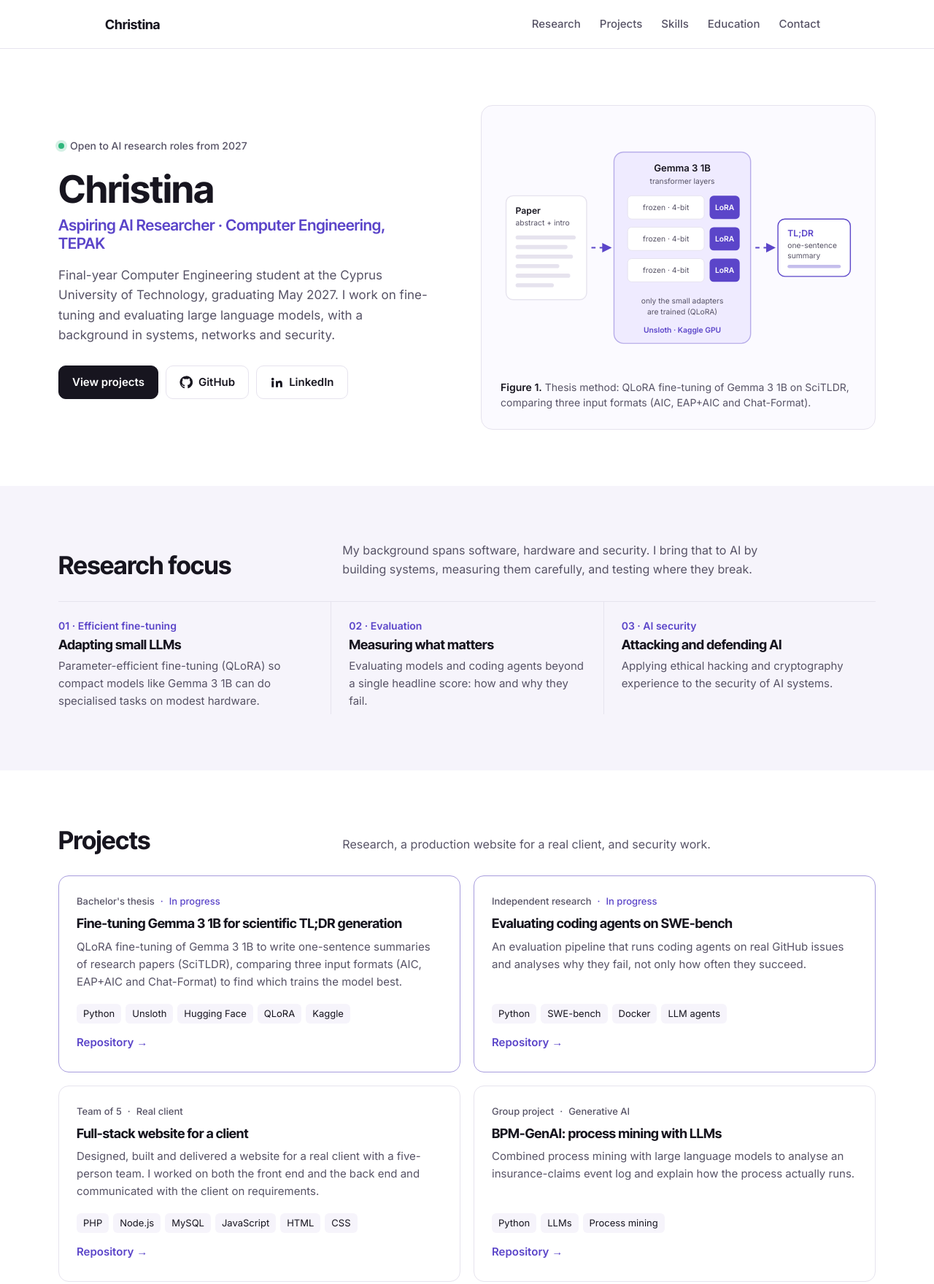
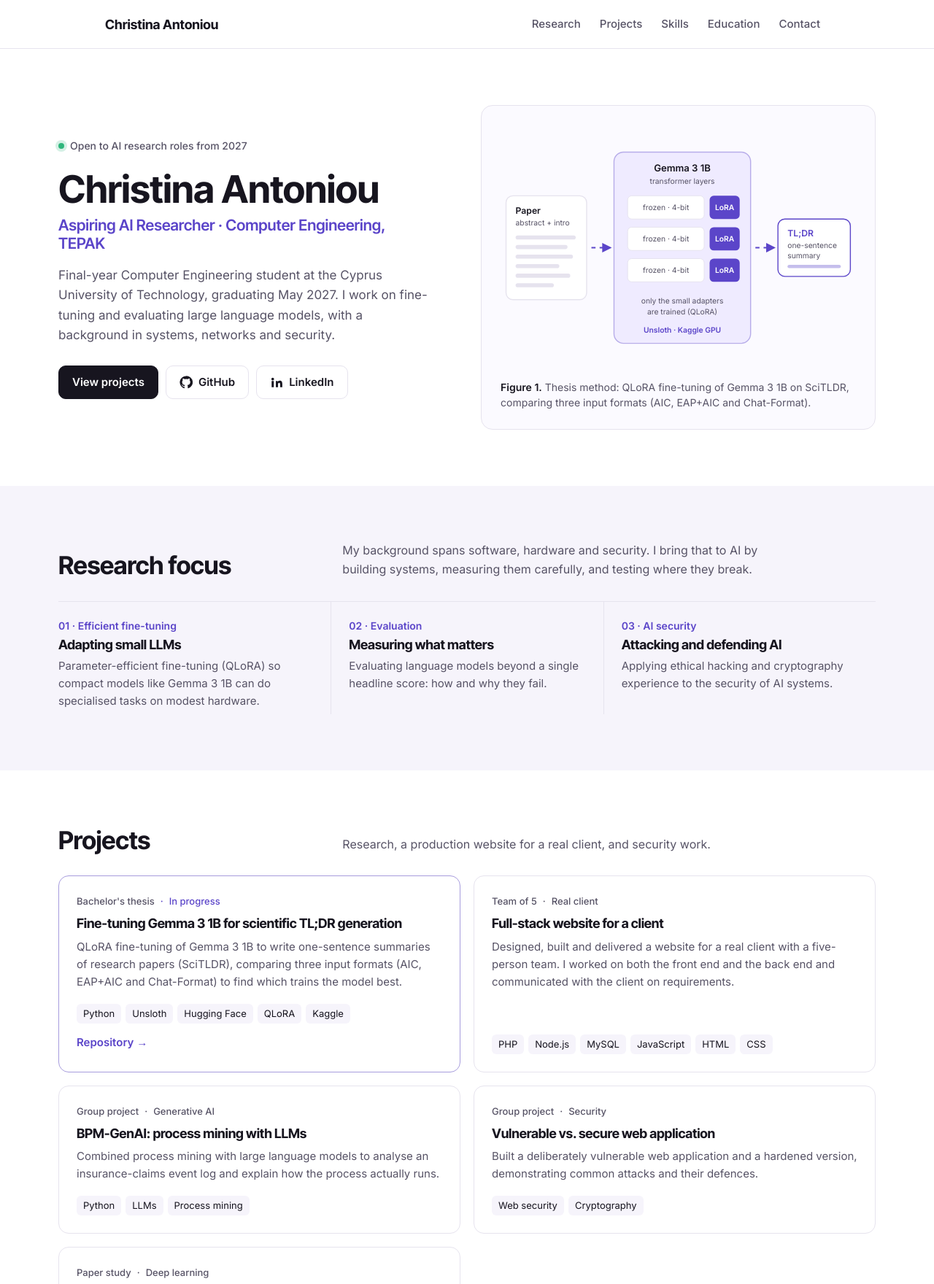
Before and after one commit to chrisanton17/chrisanton17.github.io, a plain HTML site: page index.html in a window 1280 px wide. Shown: the top 1760 px of the page at 73% size. Drawn offline with Linux system fonts and the light colour scheme.

Commit message:
Update portfolio to latest version

```diff
--- a/index.html
+++ b/index.html
@@ -3,8 +3,8 @@
 <head>
 <meta charset="utf-8">
 <meta name="viewport" content="width=device-width, initial-scale=1">
-<title>Christina · AI Researcher</title>
-<meta name="description" content="Christina — Computer Engineering student at TEPAK, aspiring AI researcher working on LLM fine-tuning, evaluation and AI security.">
+<title>Christina Antoniou · AI Researcher</title>
+<meta name="description" content="Christina Antoniou — Computer Engineering student at TEPAK, aspiring AI researcher working on LLM fine-tuning, evaluation and AI security.">
 <link rel="preconnect" href="https://fonts.googleapis.com">
 <link rel="preconnect" href="https://fonts.gstatic.com" crossorigin>
 <link href="https://fonts.googleapis.com/css2?family=Inter+Tight:wght@600;700&family=Inter:wght@400;500;600&display=swap" rel="stylesheet">
@@ -110,7 +110,7 @@ footer{text-align:center;padding:24px 16px;color:var(--soft);font-size:14px}
 </head>
 <body>
 <nav><div class="wrap">
-  <a class="logo" href="#top">Christina</a>
+  <a class="logo" href="#top">Christina Antoniou</a>
   <div class="links">
     <a href="#research">Research</a><a href="#projects">Projects</a><a href="#skills">Skills</a><a href="#education">Education</a><a href="#contact">Contact</a>
   </div>
@@ -119,12 +119,12 @@ footer{text-align:center;padding:24px 16px;color:var(--soft);font-size:14px}
 <header class="hero band" id="top"><div class="wrap">
   <div>
     <span class="status"><i></i>Open to AI research roles from 2027</span>
-    <h1>Christina</h1>
+    <h1>Christina Antoniou</h1>
     <p class="role">Aspiring AI Researcher · Computer Engineering, TEPAK</p>
     <p class="lead">Final-year Computer Engineering student at the Cyprus University of Technology, graduating May 2027. I work on fine-tuning and evaluating large language models, with a background in systems, networks and security.</p>
     <div class="btns">
       <a class="btn primary" href="#projects">View projects</a>
-      <a class="btn" href="https://github.com/YOUR-USERNAME"><svg viewBox="0 0 24 24" fill="currentColor" aria-hidden="true"><path d="M12 .5a11.5 11.5 0 0 0-3.6 22.4c.6.1.8-.3.8-.6v-2c-3.2.7-3.9-1.5-3.9-1.5-.5-1.3-1.3-1.7-1.3-1.7-1-.7.1-.7.1-.7 1.2.1 1.8 1.2 1.8 1.2 1 1.8 2.8 1.3 3.5 1 .1-.8.4-1.3.7-1.6-2.6-.3-5.3-1.3-5.3-5.7 0-1.3.5-2.3 1.2-3.1-.1-.3-.5-1.5.1-3.1 0 0 1-.3 3.2 1.2a11 11 0 0 1 5.8 0c2.2-1.5 3.2-1.2 3.2-1.2.6 1.6.2 2.8.1 3.1.8.8 1.2 1.9 1.2 3.1 0 4.4-2.7 5.4-5.3 5.7.4.4.8 1.1.8 2.2v3.2c0 .3.2.7.8.6A11.5 11.5 0 0 0 12 .5Z"/></svg>GitHub</a>
+      <a class="btn" href="https://github.com/chrisanton17"><svg viewBox="0 0 24 24" fill="currentColor" aria-hidden="true"><path d="M12 .5a11.5 11.5 0 0 0-3.6 22.4c.6.1.8-.3.8-.6v-2c-3.2.7-3.9-1.5-3.9-1.5-.5-1.3-1.3-1.7-1.3-1.7-1-.7.1-.7.1-.7 1.2.1 1.8 1.2 1.8 1.2 1 1.8 2.8 1.3 3.5 1 .1-.8.4-1.3.7-1.6-2.6-.3-5.3-1.3-5.3-5.7 0-1.3.5-2.3 1.2-3.1-.1-.3-.5-1.5.1-3.1 0 0 1-.3 3.2 1.2a11 11 0 0 1 5.8 0c2.2-1.5 3.2-1.2 3.2-1.2.6 1.6.2 2.8.1 3.1.8.8 1.2 1.9 1.2 3.1 0 4.4-2.7 5.4-5.3 5.7.4.4.8 1.1.8 2.2v3.2c0 .3.2.7.8.6A11.5 11.5 0 0 0 12 .5Z"/></svg>GitHub</a>
       <a class="btn" href="https://www.linkedin.com/in/YOUR-LINKEDIN"><svg viewBox="0 0 24 24" fill="currentColor" aria-hidden="true"><path d="M4.98 3.5a2.5 2.5 0 1 1 0 5 2.5 2.5 0 0 1 0-5ZM3 9.5h4V21H3V9.5Zm7 0h3.8v1.6h.1c.5-1 1.8-2 3.8-2 4 0 4.8 2.6 4.8 6V21h-4v-5.2c0-1.3 0-2.9-1.8-2.9s-2 1.4-2 2.8V21h-4V9.5Z"/></svg>LinkedIn</a>
     </div>
   </div>
@@ -170,7 +170,7 @@ footer{text-align:center;padding:24px 16px;color:var(--soft);font-size:14px}
   <div class="head"><h2>Research focus</h2><p>My background spans software, hardware and security. I bring that to AI by building systems, measuring them carefully, and testing where they break.</p></div>
   <div class="focus">
     <div><span class="n">01 · Efficient fine-tuning</span><h3>Adapting small LLMs</h3><p>Parameter-efficient fine-tuning (QLoRA) so compact models like Gemma 3 1B can do specialised tasks on modest hardware.</p></div>
-    <div><span class="n">02 · Evaluation</span><h3>Measuring what matters</h3><p>Evaluating models and coding agents beyond a single headline score: how and why they fail.</p></div>
+    <div><span class="n">02 · Evaluation</span><h3>Measuring what matters</h3><p>Evaluating language models beyond a single headline score: how and why they fail.</p></div>
     <div><span class="n">03 · AI security</span><h3>Attacking and defending AI</h3><p>Applying ethical hacking and cryptography experience to the security of AI systems.</p></div>
   </div>
 </div></section>
@@ -183,35 +183,25 @@ footer{text-align:center;padding:24px 16px;color:var(--soft);font-size:14px}
       <h3>Fine-tuning Gemma 3 1B for scientific TL;DR generation</h3>
       <p>QLoRA fine-tuning of Gemma 3 1B to write one-sentence summaries of research papers (SciTLDR), comparing three input formats (AIC, EAP+AIC and Chat-Format) to find which trains the model best.</p>
       <div class="stack"><span>Python</span><span>Unsloth</span><span>Hugging Face</span><span>QLoRA</span><span>Kaggle</span></div>
-      <a class="more" href="https://github.com/YOUR-USERNAME/gemma-scitldr-thesis">Repository →</a>
-    </article>
-    <article class="card feat">
-      <div class="meta"><span>Independent research</span><span class="live">In progress</span></div>
-      <h3>Evaluating coding agents on SWE-bench</h3>
-      <p>An evaluation pipeline that runs coding agents on real GitHub issues and analyses why they fail, not only how often they succeed.</p>
-      <div class="stack"><span>Python</span><span>SWE-bench</span><span>Docker</span><span>LLM agents</span></div>
-      <a class="more" href="https://github.com/YOUR-USERNAME/swe-bench-eval">Repository →</a>
+      <a class="more" href="https://github.com/chrisanton17/gemma-scitldr-thesis">Repository →</a>
     </article>
     <article class="card">
       <div class="meta"><span>Team of 5</span><span>Real client</span></div>
       <h3>Full-stack website for a client</h3>
       <p>Designed, built and delivered a website for a real client with a five-person team. I worked on both the front end and the back end and communicated with the client on requirements.</p>
       <div class="stack"><span>PHP</span><span>Node.js</span><span>MySQL</span><span>JavaScript</span><span>HTML</span><span>CSS</span></div>
-      <a class="more" href="https://github.com/YOUR-USERNAME/client-website">Repository →</a>
     </article>
     <article class="card">
       <div class="meta"><span>Group project</span><span>Generative AI</span></div>
       <h3>BPM-GenAI: process mining with LLMs</h3>
       <p>Combined process mining with large language models to analyse an insurance-claims event log and explain how the process actually runs.</p>
       <div class="stack"><span>Python</span><span>LLMs</span><span>Process mining</span></div>
-      <a class="more" href="https://github.com/YOUR-USERNAME/bpm-genai">Repository →</a>
     </article>
     <article class="card">
       <div class="meta"><span>Group project</span><span>Security</span></div>
       <h3>Vulnerable vs. secure web application</h3>
       <p>Built a deliberately vulnerable web application and a hardened version, demonstrating common attacks and their defences.</p>
       <div class="stack"><span>Web security</span><span>Cryptography</span></div>
-      <a class="more" href="https://github.com/YOUR-USERNAME/secure-vs-vulnerable-webapp">Repository →</a>
     </article>
     <article class="card">
       <div class="meta"><span>Paper study</span><span>Deep learning</span></div>
@@ -260,10 +250,10 @@ footer{text-align:center;padding:24px 16px;color:var(--soft);font-size:14px}
   <div class="clist">
     <a href="mailto:YOUR-EMAIL@example.com">Email <small>YOUR-EMAIL@example.com</small></a>
     <a href="https://www.linkedin.com/in/YOUR-LINKEDIN">LinkedIn <small>linkedin.com/in/YOUR-LINKEDIN</small></a>
-    <a href="https://github.com/YOUR-USERNAME">GitHub <small>github.com/YOUR-USERNAME</small></a>
+    <a href="https://github.com/chrisanton17">GitHub <small>github.com/chrisanton17</small></a>
   </div>
 </div></section>
 
-<footer>© 2026 Christina · Paphos, Cyprus</footer>
+<footer>© 2026 Christina Antoniou · Paphos, Cyprus</footer>
 </body>
 </html>
```
